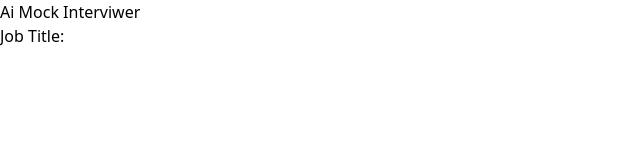
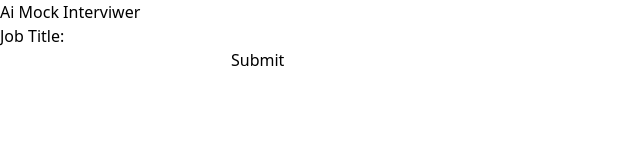
Before and after one commit to Safdari10/job-interview-app, a Next.js app: page / in a window 1280 px wide. Shown: the top 160 px of the page, without its empty margins (0-640 px from the left). Built offline with nearby package versions, Linux system fonts and the light colour scheme.

Commit message:
import userInputBox and created state var for it

```diff
--- a/src/app/page.tsx
+++ b/src/app/page.tsx
@@ -1,16 +1,21 @@
 "use client";
 import JobTitleInput from "@/components/JobTitleInput";
+import UserInputBox from "@/components/UserInputBox";
 import { useState } from "react";
 
 export default function HomePage() {
   const [jobTitle, setJobTitle] = useState("");
   const [conversation, setConversation] = useState([]);
 
+  const [userInput, setUserInput] = useState("");
+
   console.log(jobTitle);
+  console.log(userInput);
   return (
     <main className="flex flex-col gap-2 items-center justify-center min-h-screen">
       <h1 className="text-4xl font-bold">Ai Mock Interviwer</h1>
       <JobTitleInput jobTitle={jobTitle} setJobTitle={setJobTitle} />
+      <UserInputBox userInput={userInput} setUserInput={setUserInput} />
     </main>
   );
 }
```
